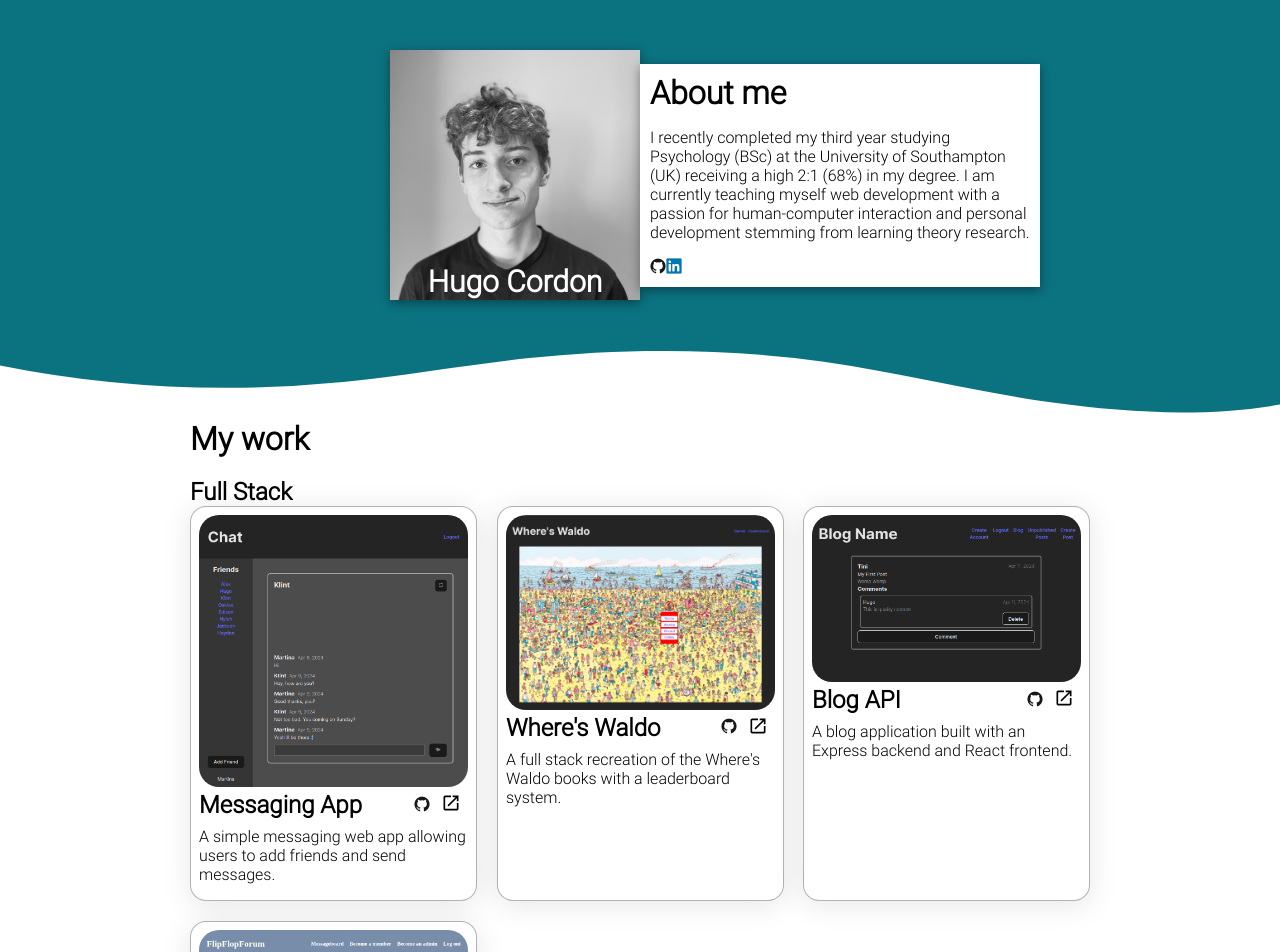
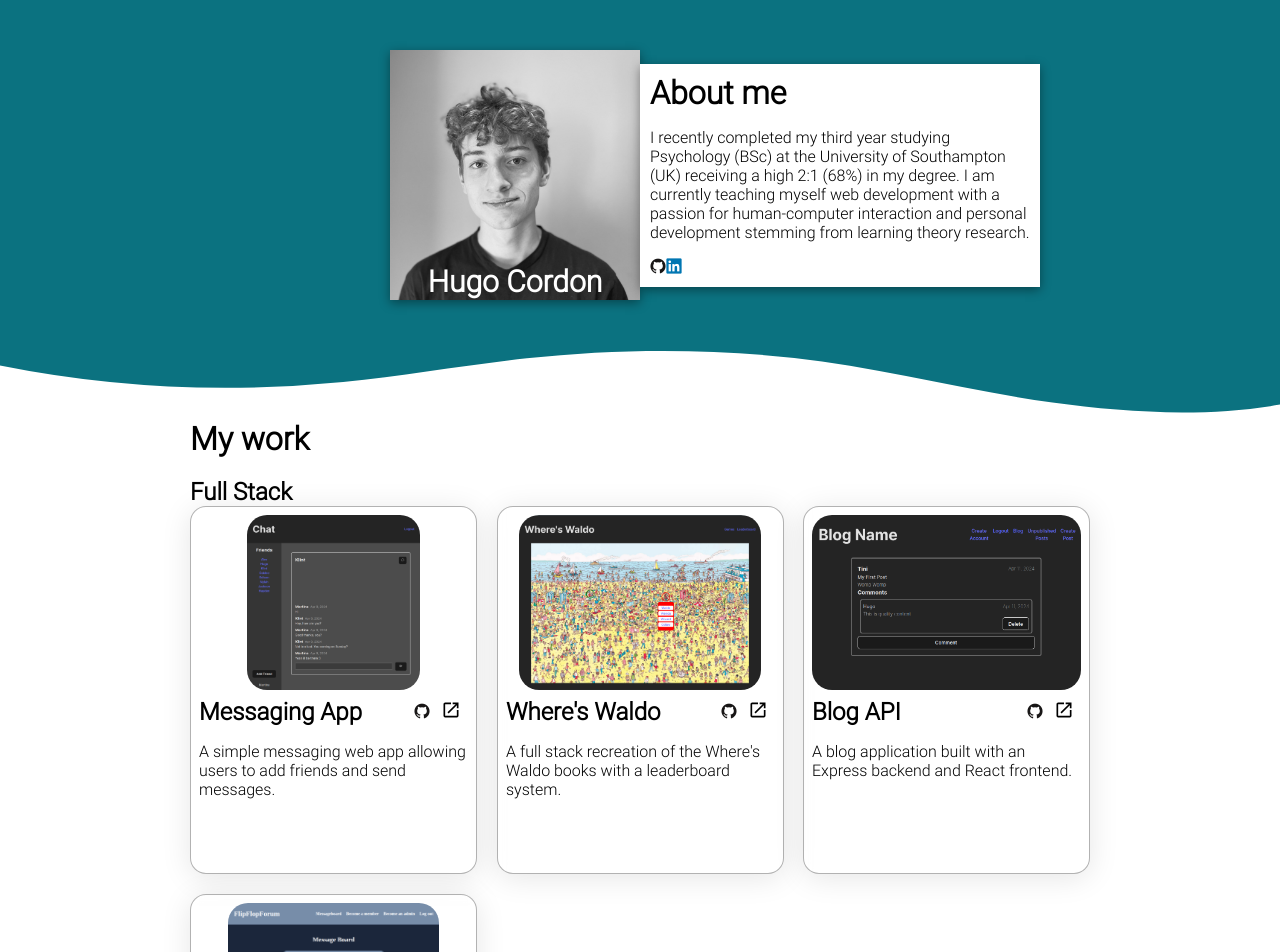
Before and after one commit to Suk0shi/Updated-Homepage, a React (Vite) app: page / in a window 1280 px wide. Shown: the top 952 px of the page. Built offline with nearby package versions, Linux system fonts and the light colour scheme.

Commit message:
Edit card styling

```diff
--- a/src/App.css
+++ b/src/App.css
@@ -106,7 +106,11 @@ main {
 }
 
 .card {
+    display: grid;
+    grid-template-rows: 0fr 0fr 1fr;
+    gap: 8px;
     padding: 8px;
+    height: 350px;
     border-style: solid;
     border-radius: 20px;
     max-width: 600px;
@@ -130,8 +134,10 @@ main {
 }
 
 .card img {
-    width: 100%;
+    max-width: 100%;
+    height: 175px;
     border-radius: 20px;
+    justify-self: center;
 }
 
 .cards {
```
